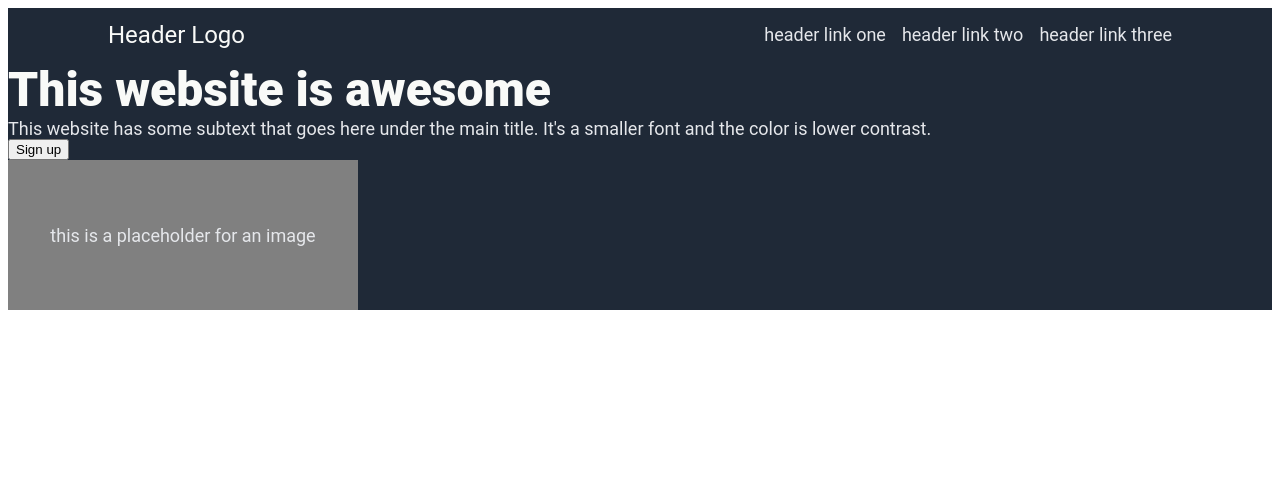
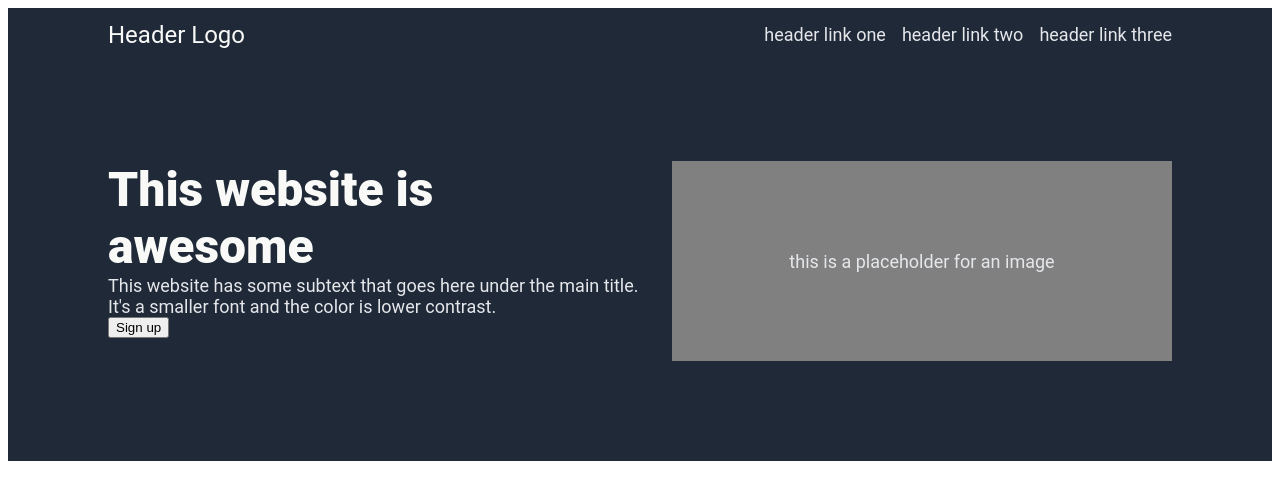
Before and after one commit to peter-mowen/odin-landing-page, a plain HTML site: page index.html in a window 1280 px wide. Drawn offline with Linux system fonts and the light colour scheme.

Commit message:
Layout header content

```diff
--- a/style.css
+++ b/style.css
@@ -49,9 +49,17 @@ nav {
 
 .header-image {
   background: gray;
-  height: 150px;
-  width: 350px;
+  height: 200px;
+  width: 500px;
   display: flex;
   justify-content: center;
   align-items: center;
+  flex-shrink: 0;
+  margin-left: 25px;
 }
+
+.header-content {
+  padding: 100px;
+  display: flex;
+  justify-content: space-between;
+}
```
